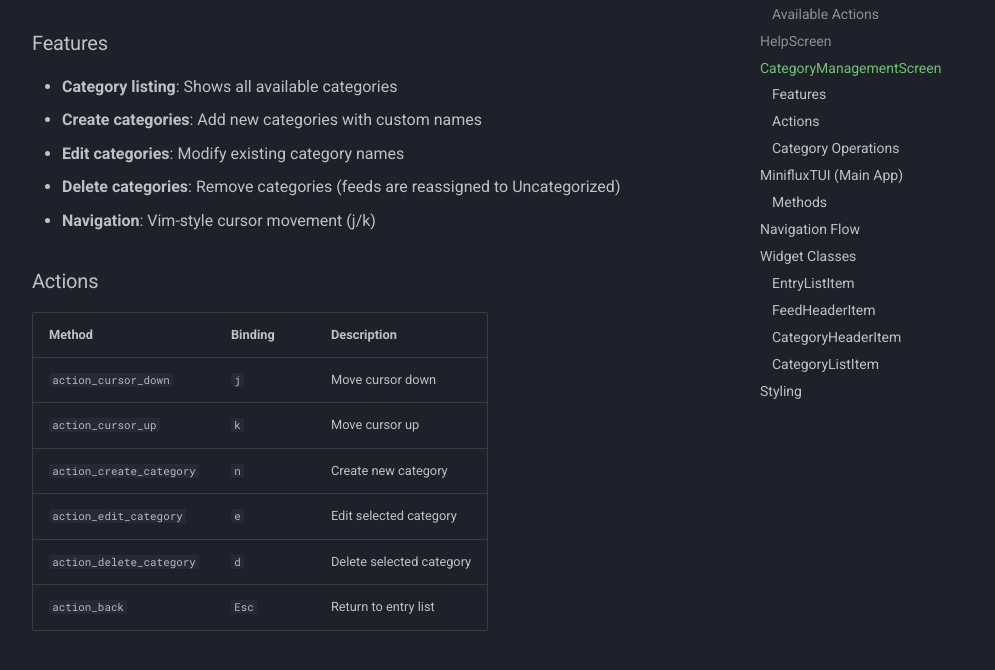
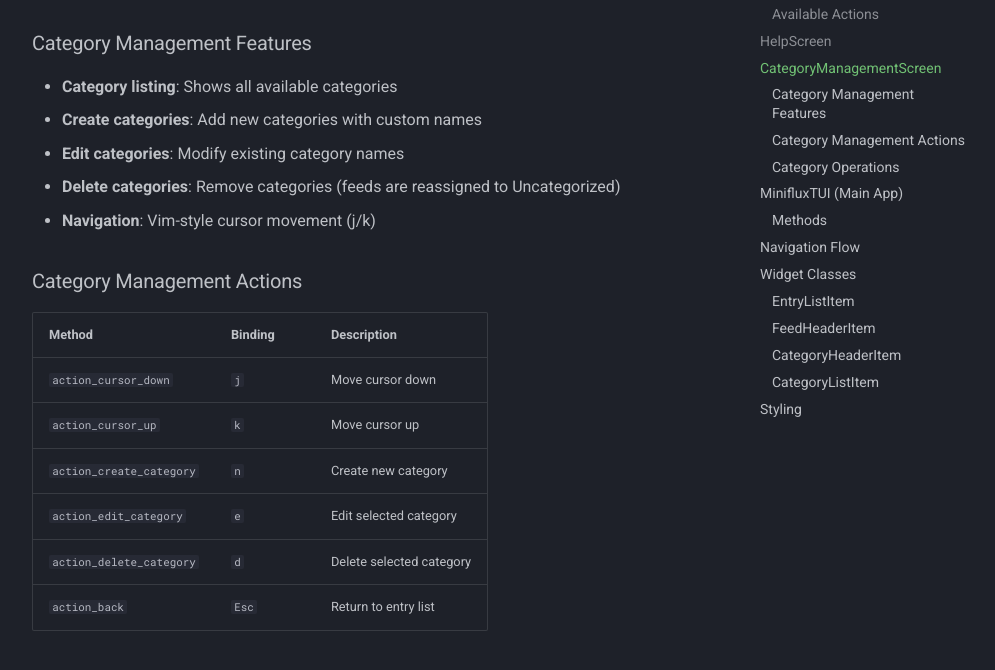
Before and after one commit to reuteras/miniflux-tui-py, an MkDocs documentation site: the page built from docs/api/screens.md, in a window 1280 px wide and 900 px high, scrolled down 2409 px, cut to the strip 229-899 px from the top of the window. Shown: the whole strip, without its empty margins (264-1259 px from the left). Built offline with MkDocs 1.6.1 and Material for MkDocs 9.7.7, drawn with Linux system fonts in a browser that asks for light colours; comment, search, counter and statistics services are not loaded.

Commit message:
fix: Resolve duplicate markdown headings in API documentation
## Changes
- Renamed 'Features' heading to 'Category Management Features' in CategoryManagementScreen section
- Renamed 'Actions' heading to 'Category Management Actions' in CategoryManagementScreen section
- Fixes MD024 linting error for duplicate headings

## Testing
- ✅ Markdown linting now passes
- All other code quality checks continue to pass

🤖 Generated with [Claude Code](https://claude.com/claude-code)

Co-Authored-By: Claude <noreply@anthropic.com>

```diff
--- a/docs/api/screens.md
+++ b/docs/api/screens.md
@@ -75,7 +75,7 @@ Screen for managing categories (create, edit, delete, view).
     options:
       docstring_style: google
 
-### Features
+### Category Management Features
 
 - **Category listing**: Shows all available categories
 - **Create categories**: Add new categories with custom names
@@ -83,7 +83,7 @@ Screen for managing categories (create, edit, delete, view).
 - **Delete categories**: Remove categories (feeds are reassigned to Uncategorized)
 - **Navigation**: Vim-style cursor movement (j/k)
 
-### Actions
+### Category Management Actions
 
 | Method | Binding | Description |
 |--------|---------|-------------|
```
